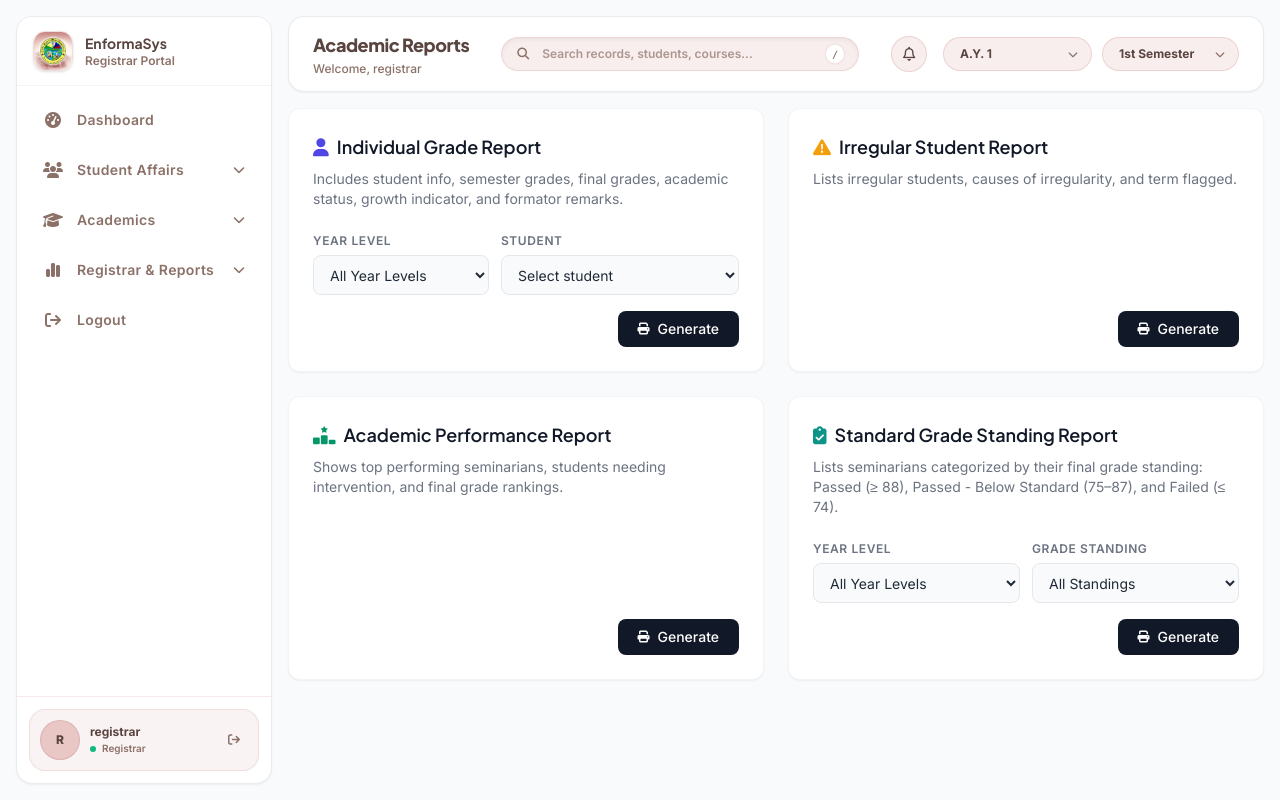
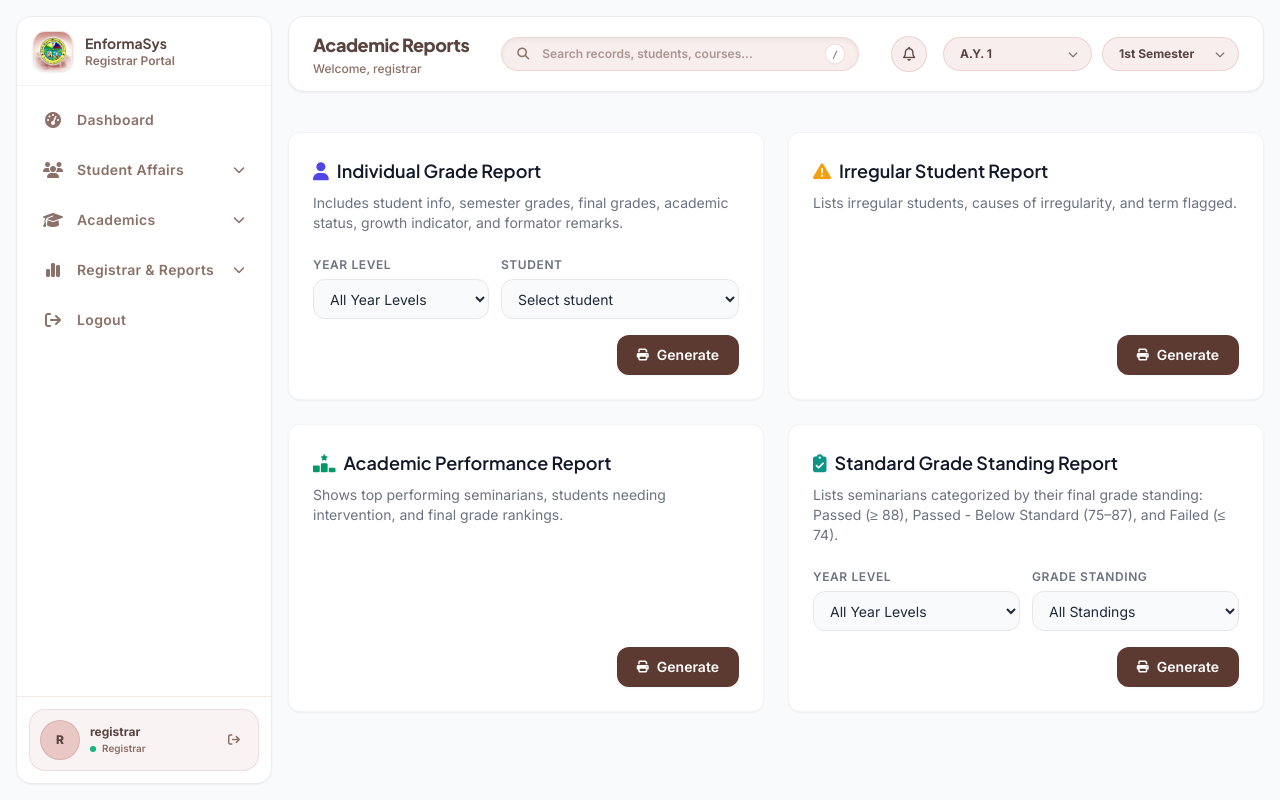
Before and after one commit to Ssnib/EnformaSys, a PHP site: page /modules/afms_reports.php in a window 1280 px wide. Run offline with PHP 8.4, Linux system fonts and the light colour scheme; a user stored in the database is signed in; data comes from the database, SQL or seed files in the repository; data that the repository does not hold is empty; some libraries are stand-ins or nearby versions.

Commit message:
Polish header top clearance, sidebar scroll padding, and warm seminary button & filter bar styling

```diff
--- a/css/floating_theme.css
+++ b/css/floating_theme.css
@@ -28,12 +28,37 @@
 }
 
 /* Base resets & typography */
+html {
+    scroll-padding-top: 6.5rem;
+}
+
 body {
     background-color: var(--bg-main) !important;
     color: var(--text-primary) !important;
     font-family: var(--font-body) !important;
     -webkit-font-smoothing: antialiased;
     -moz-osx-font-smoothing: grayscale;
+}
+
+/* Sticky Floating Header Clearance & Sidebar Scroll Safeguards */
+#appShell > header.topbar {
+    margin-bottom: 1.25rem;
+}
+
+#appShell > main {
+    padding-top: 1.25rem;
+    padding-bottom: 1.5rem;
+}
+
+#sidebar {
+    display: flex;
+    flex-direction: column;
+}
+
+#sidebar > nav[aria-label="Sidebar Navigation"] {
+    min-height: 0;
+    padding-bottom: 3rem !important;
+    scroll-padding-bottom: 3rem;
 }
 
 h1, h2, h3, h4, h5, h6, .font-heading {
@@ -164,6 +189,27 @@ h1, h2, h3, h4, h5, h6, .font-heading {
     background-color: var(--text-secondary);
     transform: translateY(-1px);
     box-shadow: 0 6px 16px -2px rgba(89, 68, 63, 0.2);
+}
+
+.btn-seminary-primary {
+    background-color: #5c3a31 !important;
+    color: #FFFFFF !important;
+    border-radius: 0.75rem !important;
+    border: none !important;
+    font-weight: 700;
+    display: inline-flex;
+    align-items: center;
+    justify-content: center;
+    gap: 0.45rem;
+    box-shadow: 0 2px 8px -1px rgba(92, 58, 49, 0.22);
+    transition: background-color 180ms ease, transform 180ms ease, box-shadow 180ms ease;
+    cursor: pointer;
+}
+
+.btn-seminary-primary:hover {
+    background-color: #4a2c24 !important;
+    transform: translateY(-1px);
+    box-shadow: 0 6px 14px -2px rgba(74, 44, 36, 0.28);
 }
 
 .btn-bubble-accent {
--- a/includes/layout_app_start.php
+++ b/includes/layout_app_start.php
@@ -721,7 +721,7 @@ if ($is_student) {
             </button>
         </div>
 
-        <nav class="flex-1 overflow-y-auto px-3 py-3 space-y-1.5" aria-label="Sidebar Navigation">
+        <nav class="flex-1 min-h-0 overflow-y-auto px-3 pt-3 pb-12 space-y-1.5" aria-label="Sidebar Navigation">
             <?php foreach ($nav as $item) { ?>
                 <?php if (isset($item['type']) && $item['type'] === 'header') { ?>
                     <div class="pt-3 pb-1 px-3.5 text-[10px] font-extrabold uppercase tracking-widest text-[#8B7168]/75 sidebar-text">
@@ -864,7 +864,7 @@ if ($is_student) {
         }
         ?>
         <!-- Compact Floating Bottom User Status & Quick Logout -->
-        <div class="mt-auto border-t border-[#E8C7C5]/40 p-3">
+        <div class="mt-auto shrink-0 bg-white relative z-10 border-t border-[#E8C7C5]/40 p-3">
             <div class="p-2 sm:p-2.5 rounded-2xl bg-[#F8EEEE]/70 border border-[#E8C7C5]/50 flex items-center justify-between gap-2.5 transition-all hover:bg-[#F8EEEE]">
                 <div class="flex items-center gap-2.5 min-w-0">
                     <div class="w-10 h-10 rounded-full bg-[#E8C7C5] text-[#59443F] border border-[#D6A6A6]/60 flex items-center justify-center font-extrabold text-xs shrink-0 shadow-2xs overflow-hidden">
@@ -904,4 +904,4 @@ if ($is_student) {
     <div id="appShell" class="min-h-screen transition-[padding] duration-200 pt-0 lg:pt-4 lg:pl-[18rem] lg:pr-4 lg:pb-6 print:w-full print:m-0 print:p-0 print:bg-white print:shadow-none">
         <?php if (empty($suppressHeader)) { require __DIR__ . '/header.php'; } ?>
 
-        <main class="px-4 lg:px-0 py-4 lg:py-0 print:w-full print:m-0 print:p-0 print:bg-white print:shadow-none">
+        <main class="px-4 lg:px-0 pt-5 pb-6 lg:pt-5 lg:pb-6 print:w-full print:m-0 print:p-0 print:bg-white print:shadow-none">
--- a/includes/master_layout.php
+++ b/includes/master_layout.php
@@ -127,7 +127,7 @@ if ($role === 'Student') {
         <!-- DYNAMIC PLACEHOLDER: MAIN PAGE CONTENT                                -->
         <!-- Loads the page dashboard, form, or report data inside unified wrapper -->
         <!-- ===================================================================== -->
-        <main class="px-4 lg:px-0 py-4 lg:py-0">
+        <main class="px-4 lg:px-0 pt-5 pb-6 lg:pt-5 lg:pb-6">
             <?php
             if (isset($pageContent)) {
                 if (is_callable($pageContent)) {
--- a/includes/sidebar_menu.php
+++ b/includes/sidebar_menu.php
@@ -610,7 +610,7 @@ if (!isset($nav) || !is_array($nav) || empty($nav)) {
 }
 ?>
 
-<nav class="flex-1 overflow-y-auto px-3 py-3 space-y-1.5" aria-label="Sidebar Navigation">
+<nav class="flex-1 min-h-0 overflow-y-auto px-3 pt-3 pb-12 space-y-1.5" aria-label="Sidebar Navigation">
     <?php foreach ($nav as $item): ?>
         <?php if (isset($item['type']) && $item['type'] === 'header'): ?>
             <div class="pt-3 pb-1 px-3.5 text-[10px] font-extrabold uppercase tracking-widest text-[#8B7168]/75 sidebar-text">
@@ -753,7 +753,7 @@ if (!empty($is_student) && isset($_SESSION['user'])) {
 }
 ?>
 <!-- Compact Floating Bottom User Status & Quick Logout -->
-<div class="mt-auto border-t border-[#E8C7C5]/40 p-3">
+<div class="mt-auto shrink-0 bg-white relative z-10 border-t border-[#E8C7C5]/40 p-3">
     <div class="p-2 sm:p-2.5 rounded-2xl bg-[#F8EEEE]/70 border border-[#E8C7C5]/50 flex items-center justify-between gap-2.5 transition-all hover:bg-[#F8EEEE]">
         <div class="flex items-center gap-2.5 min-w-0">
             <div class="w-10 h-10 rounded-full bg-[#E8C7C5] text-[#59443F] border border-[#D6A6A6]/60 flex items-center justify-center font-extrabold text-xs shrink-0 shadow-2xs overflow-hidden">
--- a/modules/afms_reports.php
+++ b/modules/afms_reports.php
@@ -70,7 +70,7 @@ require_once __DIR__ . '/../includes/layout_app_start.php';
                             <div class="w-full sm:w-44 shrink-0">
                                 <label for="yearLevelFilter" class="block text-xs font-semibold uppercase tracking-wider text-gray-500 mb-1.5">Year Level</label>
                                 <select name="year_level" id="yearLevelFilter" aria-label="Year Level"
-                                        class="w-full h-10 bg-gray-50 border !border-gray-200 text-sm text-gray-800 !rounded-lg px-3 py-2 focus:bg-white focus:outline-none focus:ring-2 focus:ring-gray-900 transition cursor-pointer">
+                                        class="w-full h-10 bg-gray-50 border !border-gray-200 text-sm text-gray-800 !rounded-xl px-3 py-2 focus:bg-white focus:outline-none focus:ring-2 focus:ring-[#5c3a31] transition cursor-pointer">
                                     <option value="">All Year Levels</option>
                                     <?php foreach ($year_level_options as $yl_opt): ?>
                                         <option value="<?php echo htmlspecialchars($yl_opt, ENT_QUOTES, 'UTF-8'); ?>" <?php echo $yl_opt === $filter_year_level ? 'selected' : ''; ?>>
@@ -83,7 +83,7 @@ require_once __DIR__ . '/../includes/layout_app_start.php';
                             <div class="w-full flex-1 min-w-0">
                                 <label for="indStudent" class="block text-xs font-semibold uppercase tracking-wider text-gray-500 mb-1.5">Student</label>
                                 <select id="indStudent" aria-label="Student"
-                                        class="w-full h-10 bg-gray-50 border !border-gray-200 text-sm text-gray-800 !rounded-lg px-3 py-2 focus:bg-white focus:outline-none focus:ring-2 focus:ring-gray-900 transition cursor-pointer">
+                                        class="w-full h-10 bg-gray-50 border !border-gray-200 text-sm text-gray-800 !rounded-xl px-3 py-2 focus:bg-white focus:outline-none focus:ring-2 focus:ring-[#5c3a31] transition cursor-pointer">
                                     <?php echo $options_html; ?>
                                 </select>
                             </div>
@@ -91,7 +91,7 @@ require_once __DIR__ . '/../includes/layout_app_start.php';
 
                         <div class="flex justify-end pt-1">
                             <button type="button" id="openIndividualReport" style="width: auto;"
-                                    class="bg-gray-900 hover:bg-gray-800 text-white text-sm font-medium rounded-lg px-5 py-2 flex items-center gap-2 transition-colors border-0 cursor-pointer">
+                                    class="btn-seminary-primary bg-[#5c3a31] hover:bg-[#4a2c24] text-white text-sm font-semibold rounded-xl px-5 py-2.5 flex items-center gap-2 shadow-sm hover:shadow-md hover:-translate-y-0.5 transition-all border-0 cursor-pointer">
                                 <i class="fas fa-print text-xs"></i>
                                 <span>Generate</span>
                             </button>
@@ -111,7 +111,7 @@ require_once __DIR__ . '/../includes/layout_app_start.php';
 
                     <div class="mt-auto flex justify-end pt-1">
                         <button type="button" id="openIrregularReport" style="width: auto;"
-                                class="bg-gray-900 hover:bg-gray-800 text-white text-sm font-medium rounded-lg px-5 py-2 flex items-center gap-2 transition-colors border-0 cursor-pointer">
+                                class="btn-seminary-primary bg-[#5c3a31] hover:bg-[#4a2c24] text-white text-sm font-semibold rounded-xl px-5 py-2.5 flex items-center gap-2 shadow-sm hover:shadow-md hover:-translate-y-0.5 transition-all border-0 cursor-pointer">
                             <i class="fas fa-print text-xs"></i>
                             <span>Generate</span>
                         </button>
@@ -130,7 +130,7 @@ require_once __DIR__ . '/../includes/layout_app_start.php';
 
                     <div class="mt-auto flex justify-end pt-1">
                         <button type="button" id="openPerformanceReport" style="width: auto;"
-                                class="bg-gray-900 hover:bg-gray-800 text-white text-sm font-medium rounded-lg px-5 py-2 flex items-center gap-2 transition-colors border-0 cursor-pointer">
+                                class="btn-seminary-primary bg-[#5c3a31] hover:bg-[#4a2c24] text-white text-sm font-semibold rounded-xl px-5 py-2.5 flex items-center gap-2 shadow-sm hover:shadow-md hover:-translate-y-0.5 transition-all border-0 cursor-pointer">
                             <i class="fas fa-print text-xs"></i>
                             <span>Generate</span>
                         </button>
@@ -152,7 +152,7 @@ require_once __DIR__ . '/../includes/layout_app_start.php';
                             <div class="w-full sm:flex-1 min-w-0">
                                 <label for="standingYearLevel" class="block text-xs font-semibold uppercase tracking-wider text-gray-500 mb-1.5">Year Level</label>
                                 <select id="standingYearLevel" aria-label="Year Level"
-                                        class="w-full h-10 bg-gray-50 border !border-gray-200 text-sm text-gray-800 !rounded-lg px-3 py-2 focus:bg-white focus:outline-none focus:ring-2 focus:ring-gray-900 transition cursor-pointer">
+                                        class="w-full h-10 bg-gray-50 border !border-gray-200 text-sm text-gray-800 !rounded-xl px-3 py-2 focus:bg-white focus:outline-none focus:ring-2 focus:ring-[#5c3a31] transition cursor-pointer">
                                     <option value="">All Year Levels</option>
                                     <?php foreach ($year_level_options as $yl_opt): ?>
                                         <option value="<?php echo htmlspecialchars($yl_opt, ENT_QUOTES, 'UTF-8'); ?>">
@@ -165,7 +165,7 @@ require_once __DIR__ . '/../includes/layout_app_start.php';
                             <div class="w-full sm:flex-1 min-w-0">
                                 <label for="standingGradeFilter" class="block text-xs font-semibold uppercase tracking-wider text-gray-500 mb-1.5">Grade Standing</label>
                                 <select id="standingGradeFilter" aria-label="Grade Standing"
-                                        class="w-full h-10 bg-gray-50 border !border-gray-200 text-sm text-gray-800 !rounded-lg px-3 py-2 focus:bg-white focus:outline-none focus:ring-2 focus:ring-gray-900 transition cursor-pointer">
+                                        class="w-full h-10 bg-gray-50 border !border-gray-200 text-sm text-gray-800 !rounded-xl px-3 py-2 focus:bg-white focus:outline-none focus:ring-2 focus:ring-[#5c3a31] transition cursor-pointer">
                                     <option value="all">All Standings</option>
                                     <option value="passed">Passed (&ge; 88)</option>
                                     <option value="below_standard">Passed - Below Standard (75&ndash;87)</option>
@@ -176,7 +176,7 @@ require_once __DIR__ . '/../includes/layout_app_start.php';
 
                         <div class="flex justify-end pt-1">
                             <button type="button" id="openStandingReport" style="width: auto;"
-                                    class="bg-gray-900 hover:bg-gray-800 text-white text-sm font-medium rounded-lg px-5 py-2 flex items-center gap-2 transition-colors border-0 cursor-pointer">
+                                    class="btn-seminary-primary bg-[#5c3a31] hover:bg-[#4a2c24] text-white text-sm font-semibold rounded-xl px-5 py-2.5 flex items-center gap-2 shadow-sm hover:shadow-md hover:-translate-y-0.5 transition-all border-0 cursor-pointer">
                                 <i class="fas fa-print text-xs"></i>
                                 <span>Generate</span>
                             </button>
```
Also changed, not shown: modules/afms_student_record.php (+11 -8 lines).
